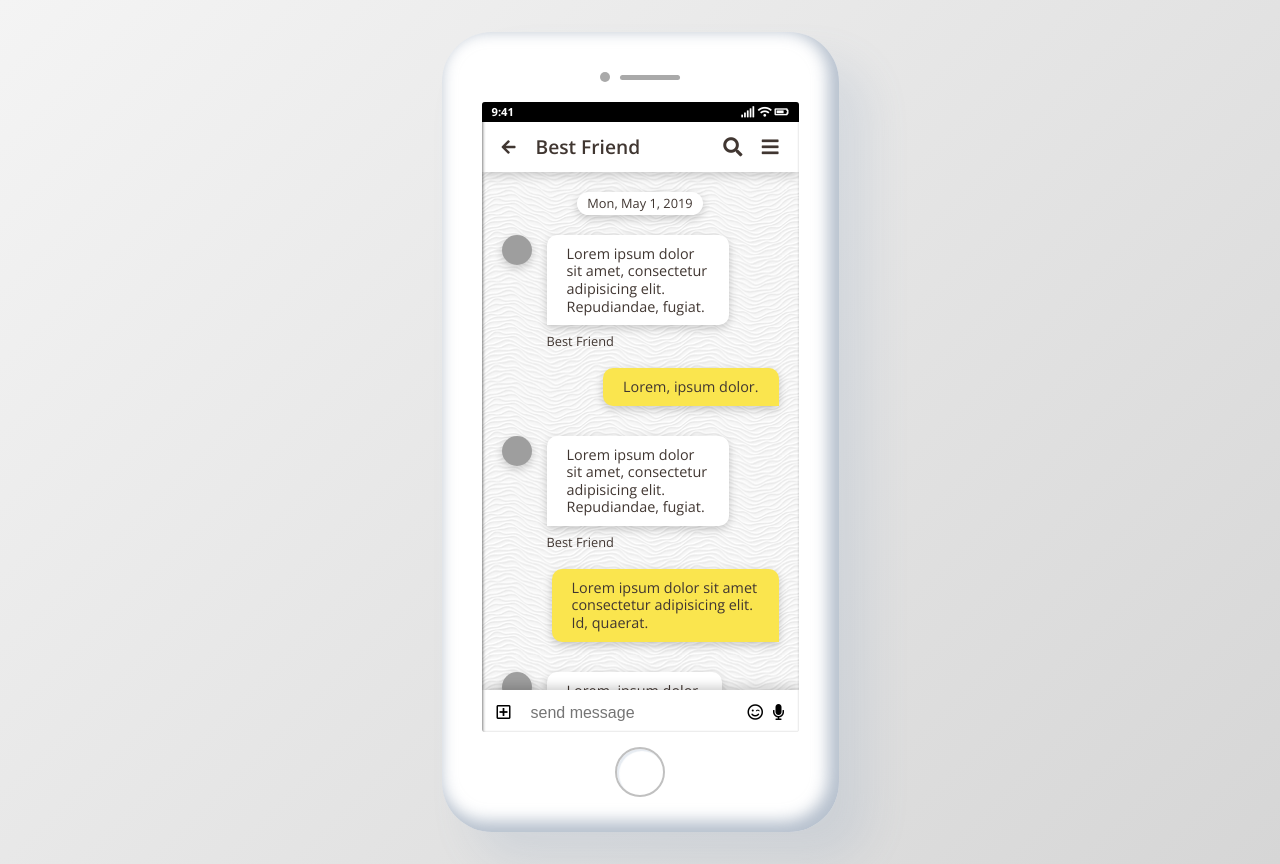
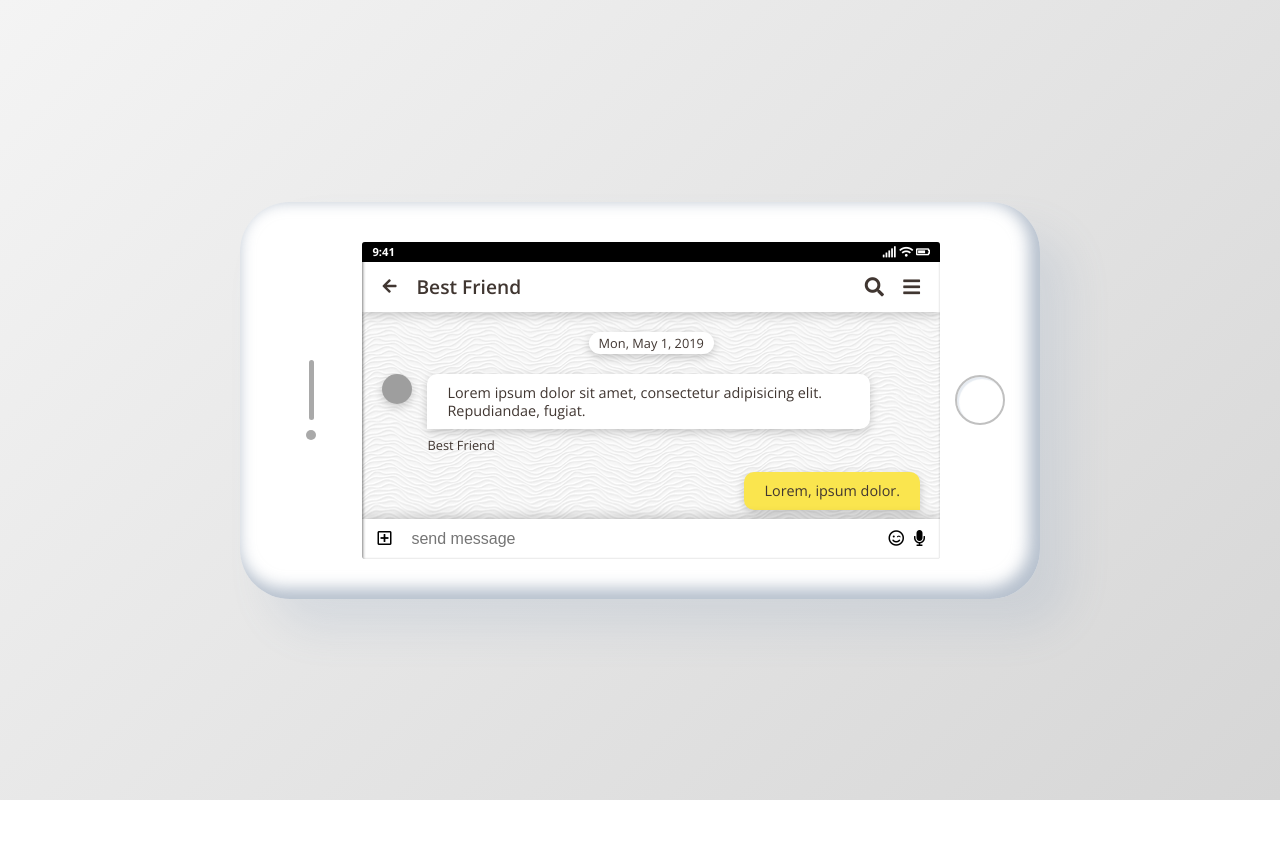
Before and after one commit to AutumnSky/kakao-clone2, a website: page src/chat-room.html in a window 1280 px wide. After the commit the page ends 800 px from the top, so only its background shows below. Drawn offline with nearby package versions, Linux system fonts and the light colour scheme; grey boxes are pictures that could not be loaded.

Commit message:
mediaquery

```diff
--- a/src/css/chat-room.css
+++ b/src/css/chat-room.css
@@ -117,6 +117,7 @@
   padding: 5px 10px;
   font-size: 1rem;
   border: none;
+  height: 40px;
 }
 
 .chat-room__input button {
--- a/src/css/frame.css
+++ b/src/css/frame.css
@@ -15,6 +15,7 @@ body {
 }
 
 .phone {
+  flex-shrink: 0;
   width: 397px;
   height: 800px;
   border-radius: 50px;
@@ -33,10 +34,12 @@ body {
 
 .phone .phone__top {
   display: flex;
+  flex-direction: row;
   justify-content: space-between;
   align-items: center;
   width: 80px;
   margin-bottom: 20px;
+  margin-right: 0;
 }
 
 .camera {
@@ -57,6 +60,7 @@ body {
   width: 100%;
   min-height: 80px;
   display: flex;
+  flex-direction: row;
   justify-content: center;
   align-items: center;
 }
@@ -71,6 +75,7 @@ body {
 
 .phone__screen {
   width: 100%;
+  height: 100%;
   flex-grow: 1;
   background-color: white;
   border-radius: 3px;
--- /dev/null
+++ b/src/css/mediaquery.css
@@ -0,0 +1,35 @@
+@media screen and (min-width: 550px) {
+  .phone {
+    width: 800px;
+    height: 397px;
+    flex-direction: row;
+    padding: 40px;
+    padding-right: 20px;
+  }
+
+  .phone .phone__top {
+    height: 80px;
+    margin-bottom: 0;
+    margin-right: 20px;
+    flex-direction: column-reverse;
+  }
+
+  .sound-pannel {
+    width: 5px;
+    height: 60px;
+  }
+
+  .phone .phone__bottom {
+    max-width: 80px;
+    height: 100%;
+    flex-direction: column;
+    justify-content: center;
+    align-items: center;
+  }
+
+  /* input */
+  .chat-room__input {
+    bottom: -110px;
+    height: 150px;
+  }
+}
--- a/src/css/styles.css
+++ b/src/css/styles.css
@@ -10,6 +10,7 @@
 @import "chat-room.css";
 @import "mobile.css";
 @import "animation.css";
+@import "mediaquery.css";
 
 * {
   box-sizing: border-box;
```
